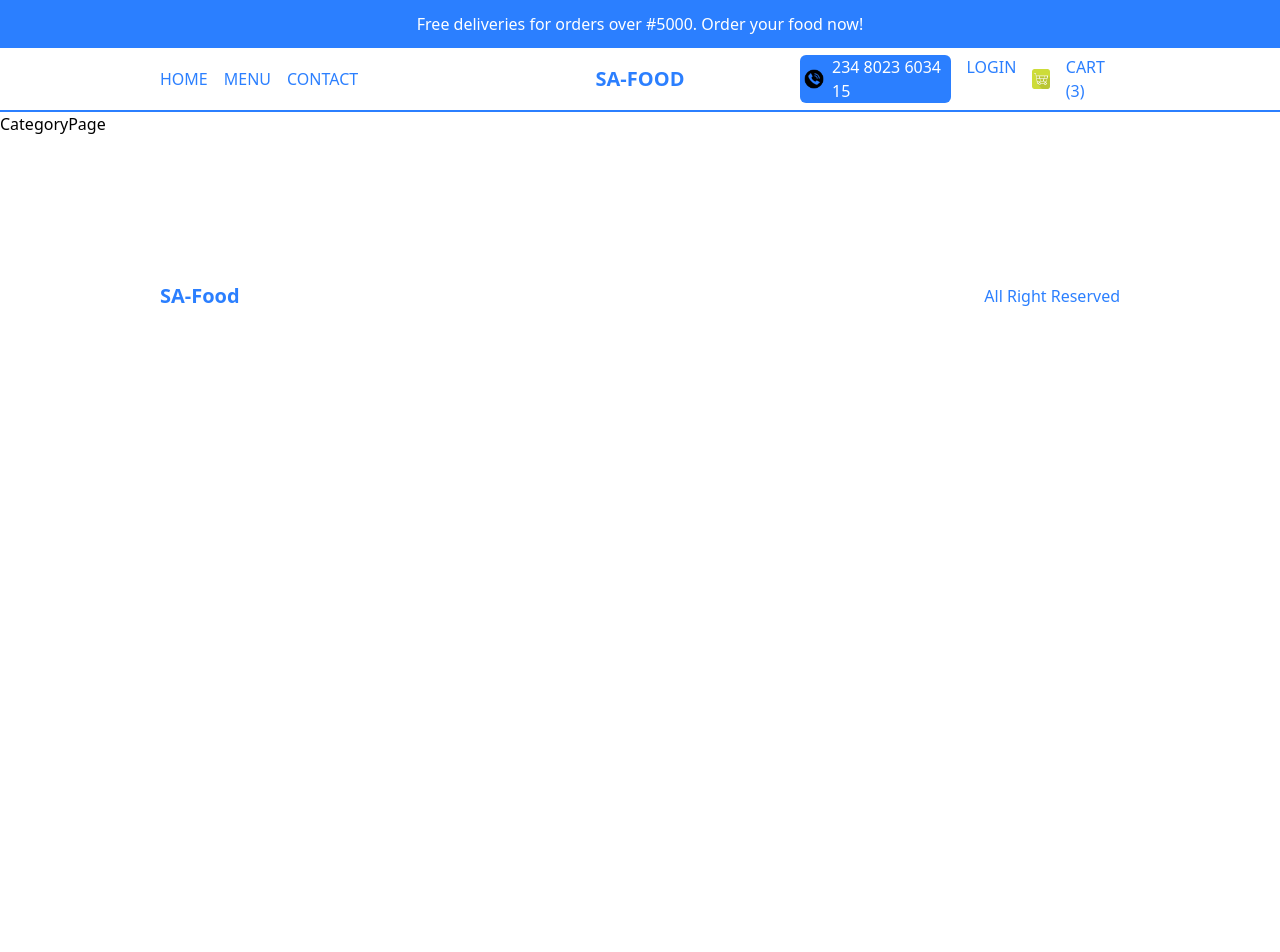
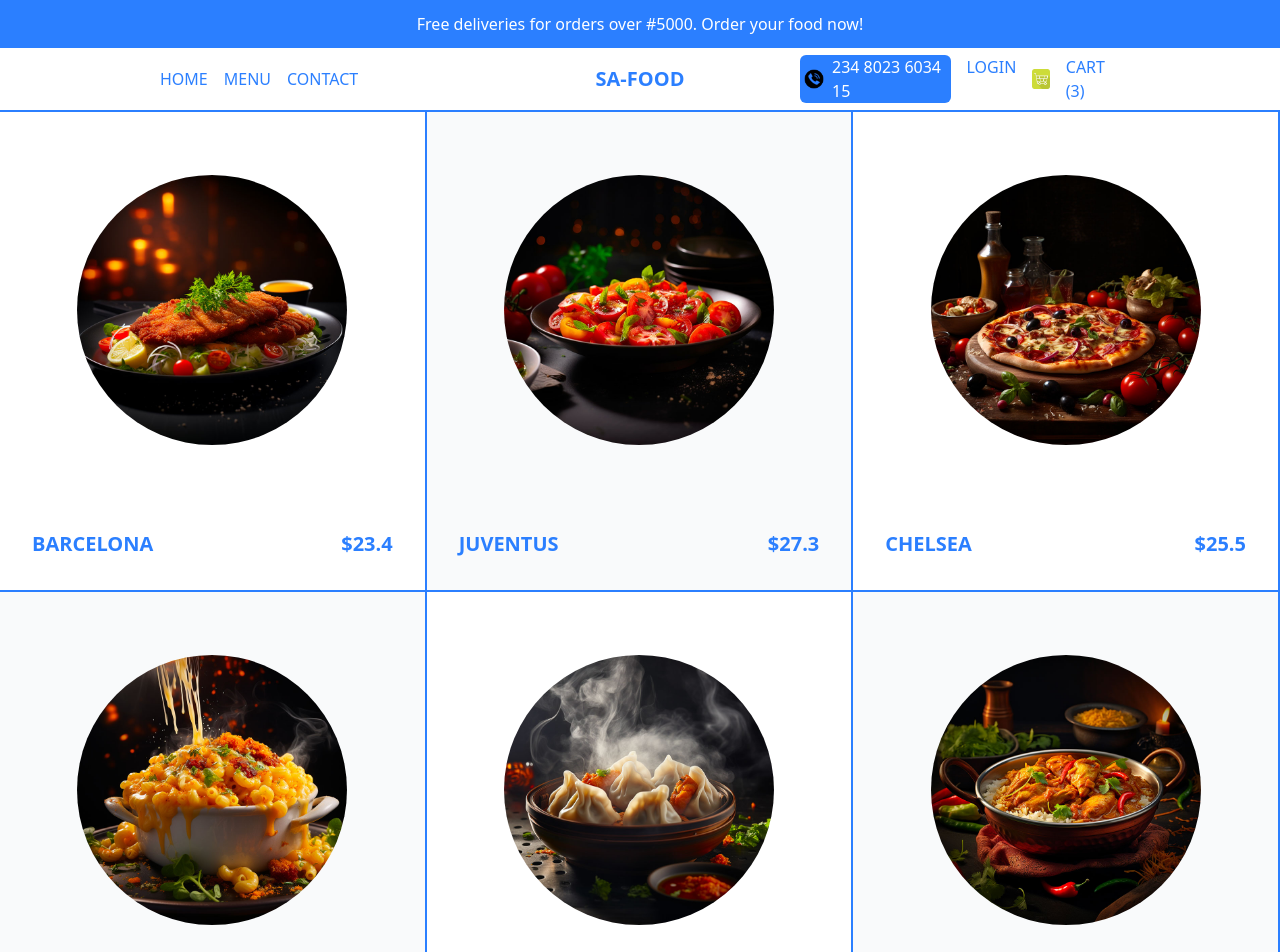
Before and after one commit to Nick-Salifu/sa-restaurants, a Next.js app: page /menu/burgers in a window 1280 px wide. Shown: the top 952 px of the page. Before the commit the page ends 800 px from the top, so only its background shows below. Built offline with nearby package versions, Linux system fonts and the light colour scheme.

Commit message:
completing the category page

```diff
--- a/app/menu/[category]/page.jsx
+++ b/app/menu/[category]/page.jsx
@@ -1,8 +1,26 @@
-import React from 'react'
+import { pizzas } from "@/data"
+import Image from "next/image"
+import Link from "next/link"
 
 const CategoryPage = () => {
   return (
-    <div>CategoryPage</div>
+    <div className="flex flex-wrap text-blue-500">
+      {
+        pizzas.map((item) => (
+          <Link className="w-full h-[60vh] border-r-2 border-b-2 p-8 border-blue-500 sm:w-1/2 lg:w-1/3 flex flex-col justify-between group even:bg-gray-50" href={`/product/${item.id}`} key={item.id}>
+            <div className="h-[80%] w-full flex flex-col justify-center items-center">
+              <Image src={item.img} alt="products image" height={270} width={270} className="object-contain rounded-full" />
+            </div>
+
+            <div className="flex items-center justify-between font-bold">
+              <h1 className="text-xl uppercase">{item.title}</h1>
+              <h2 className="group-hover:hidden text-xl">${item.price}</h2>
+              <button className="hidden group-hover:block bg-blue-500 text-white p-2 rounded-md uppercase">Add to cart</button>
+            </div>
+          </Link>
+        ))
+      }
+    </div>
   )
 }
 
--- a/data.jsx
+++ b/data.jsx
@@ -217,3 +217,196 @@ export const menu = [
         color: "white"
     },
 ]
+
+
+export const pizzas = [
+    {
+        id: 1,
+        title: "Barcelona",
+        desc: "Lorem ipsum dolor sit amet consectetur, adipisicing elit. Odio voluptates reprehenderit pariatur rerum aperiam cum libero fugiat provident nihil sapiente?",
+        img: "/images/schnitzel.jpg",
+        price: "23.4",
+        options: [
+            {
+                title: "small",
+                additionalPrice: 0,
+            },
+            {
+                title: "medium",
+                additionalPrice: 4,
+            },
+            {
+                title: "large",
+                additionalPrice: 6,
+            },
+        ],
+    },
+    {
+        id: 2,
+        title: "Juventus",
+        desc: "Lorem ipsum dolor sit amet consectetur, adipisicing elit. Odio voluptates reprehenderit pariatur rerum aperiam cum libero fugiat provident nihil sapiente?",
+        img: "/images/tomato-salad.jpg",
+        price: "27.3",
+        options: [
+            {
+                title: "small",
+                additionalPrice: 0,
+            },
+            {
+                title: "medium",
+                additionalPrice: 4,
+            },
+            {
+                title: "large",
+                additionalPrice: 6,
+            },
+        ],
+    },
+    {
+        id: 3,
+        title: "Chelsea",
+        desc: "Lorem ipsum dolor sit amet consectetur, adipisicing elit. Odio voluptates reprehenderit pariatur rerum aperiam cum libero fugiat provident nihil sapiente?",
+        img: "/images/pizza.jpg",
+        price: "25.5",
+        options: [
+            {
+                title: "small",
+                additionalPrice: 0,
+            },
+            {
+                title: "medium",
+                additionalPrice: 4,
+            },
+            {
+                title: "large",
+                additionalPrice: 6,
+            },
+        ],
+    },
+    {
+        id: 4,
+        title: "Leverkusen",
+        desc: "Lorem ipsum dolor sit amet consectetur, adipisicing elit. Odio voluptates reprehenderit pariatur rerum aperiam cum libero fugiat provident nihil sapiente?",
+        img: "/images/macncheese.jpg",
+        price: "30.5",
+        options: [
+            {
+                title: "small",
+                additionalPrice: 0,
+            },
+            {
+                title: "medium",
+                additionalPrice: 4,
+            },
+            {
+                title: "large",
+                additionalPrice: 6,
+            },
+        ],
+    },
+    {
+        id: 5,
+        title: "Porto",
+        desc: "Lorem ipsum dolor sit amet consectetur, adipisicing elit. Odio voluptates reprehenderit pariatur rerum aperiam cum libero fugiat provident nihil sapiente?",
+        img: "/images/dumplings.jpg",
+        price: "22.5",
+        options: [
+            {
+                title: "small",
+                additionalPrice: 0,
+            },
+            {
+                title: "medium",
+                additionalPrice: 4,
+            },
+            {
+                title: "large",
+                additionalPrice: 6,
+            },
+        ],
+    },
+    {
+        id: 6,
+        title: "Paris",
+        desc: "Lorem ipsum dolor sit amet consectetur, adipisicing elit. Odio voluptates reprehenderit pariatur rerum aperiam cum libero fugiat provident nihil sapiente?",
+        img: "/images/curry.jpg",
+        price: "28.1",
+        options: [
+            {
+                title: "small",
+                additionalPrice: 0,
+            },
+            {
+                title: "medium",
+                additionalPrice: 4,
+            },
+            {
+                title: "large",
+                additionalPrice: 6,
+            },
+        ],
+    },
+    {
+        id: 7,
+        title: "Sevilla",
+        desc: "Lorem ipsum dolor sit amet consectetur, adipisicing elit. Odio voluptates reprehenderit pariatur rerum aperiam cum libero fugiat provident nihil sapiente?",
+        img: "/images/schnitzel.jpg",
+        price: "24.6",
+        options: [
+            {
+                title: "small",
+                additionalPrice: 0,
+            },
+            {
+                title: "medium",
+                additionalPrice: 4,
+            },
+            {
+                title: "large",
+                additionalPrice: 6,
+            },
+        ],
+    },
+    {
+        id: 8,
+        title: "Tottenham",
+        desc: "Lorem ipsum dolor sit amet consectetur, adipisicing elit. Odio voluptates reprehenderit pariatur rerum aperiam cum libero fugiat provident nihil sapiente?",
+        img: "/images/tomato-salad.jpg",
+        price: "26.6",
+        options: [
+            {
+                title: "small",
+                additionalPrice: 0,
+            },
+            {
+                title: "medium",
+                additionalPrice: 4,
+            },
+            {
+                title: "large",
+                additionalPrice: 6,
+            },
+        ],
+    },
+    {
+        id: 9,
+        title: "Wolfburg",
+        desc: "Lorem ipsum dolor sit amet consectetur, adipisicing elit. Odio voluptates reprehenderit pariatur rerum aperiam cum libero fugiat provident nihil sapiente?",
+        img: "/images/macncheese.jpg",
+        price: "24.9",
+        options: [
+            {
+                title: "small",
+                additionalPrice: 0,
+            },
+            {
+                title: "medium",
+                additionalPrice: 4,
+            },
+            {
+                title: "large",
+                additionalPrice: 6,
+            },
+        ],
+    },
+]
```
